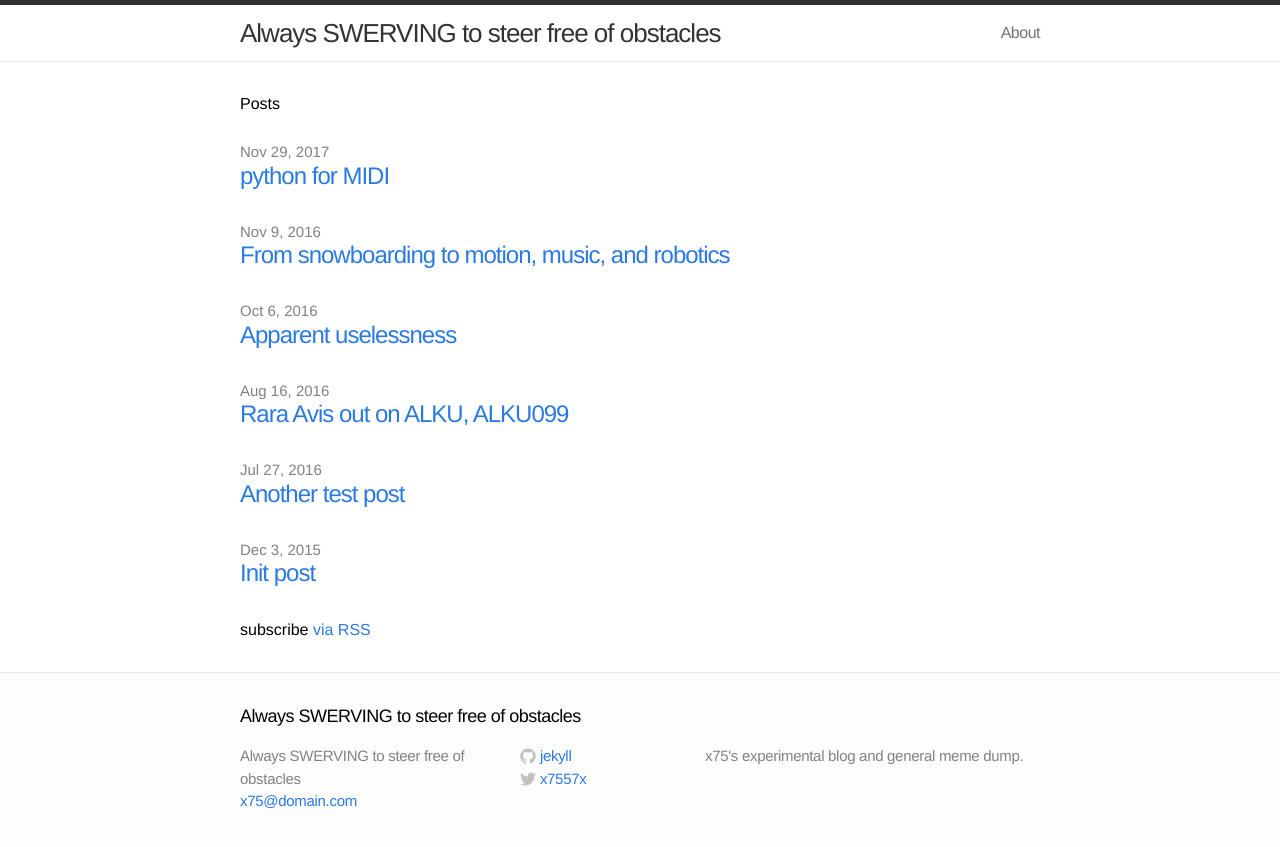
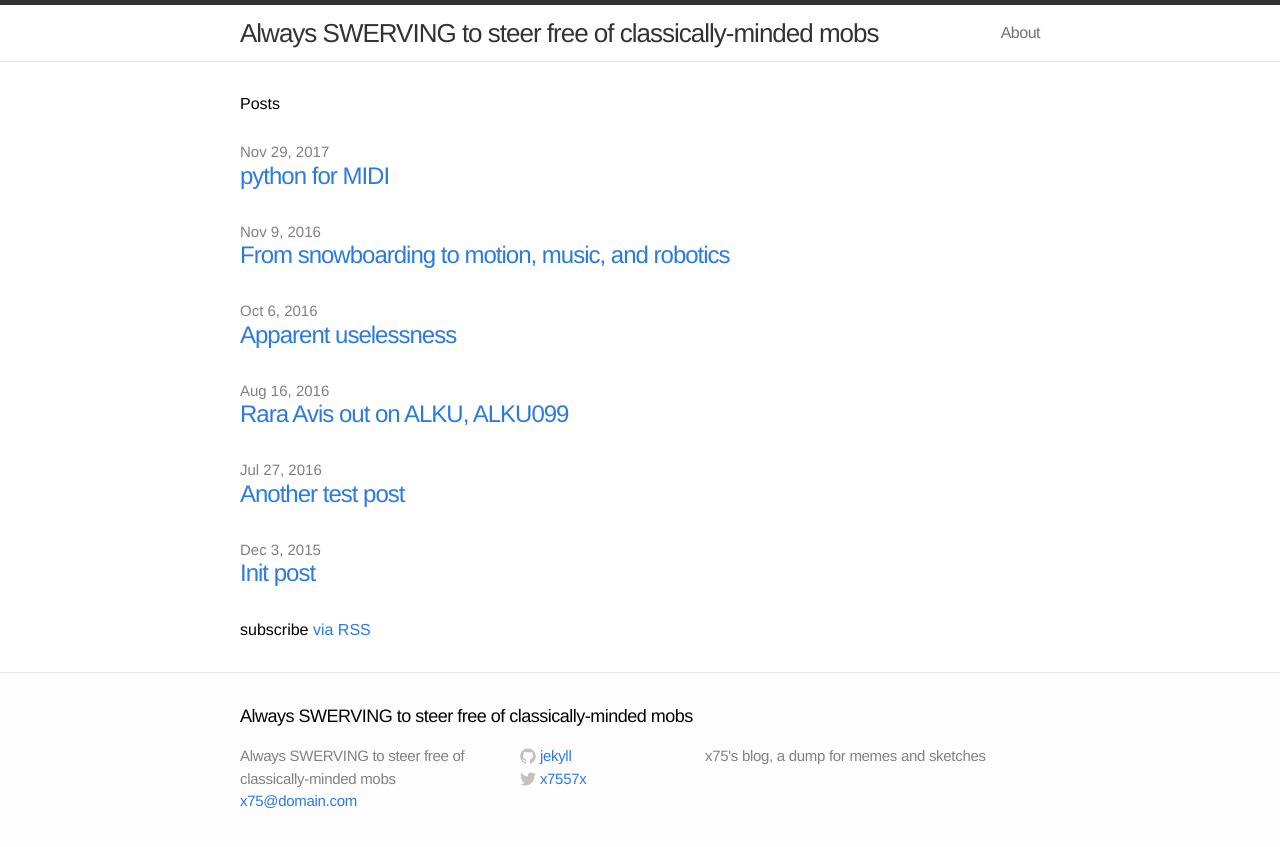
Before and after one commit to x75/x75.github.io, a Jekyll site: the page built from index.html, in a window 1280 px wide. Shown: the top 847 px of the page. Built offline with Jekyll 4.4.1, drawn with Linux system fonts in a browser that asks for light colours.

Commit message:
updated site conf header + desc

```diff
--- a/_config.yml
+++ b/_config.yml
@@ -1,7 +1,7 @@
 # Site settings
-title: Always SWERVING to steer free of obstacles
+title: Always SWERVING to steer free of classically-minded mobs
 email: x75@domain.com
-description: "x75's experimental blog and general meme dump."
+description: "x75's blog, a dump for memes and sketches"
 baseurl: ""
 url: "http://x75.github.io"
 twitter_username: x7557x
```
